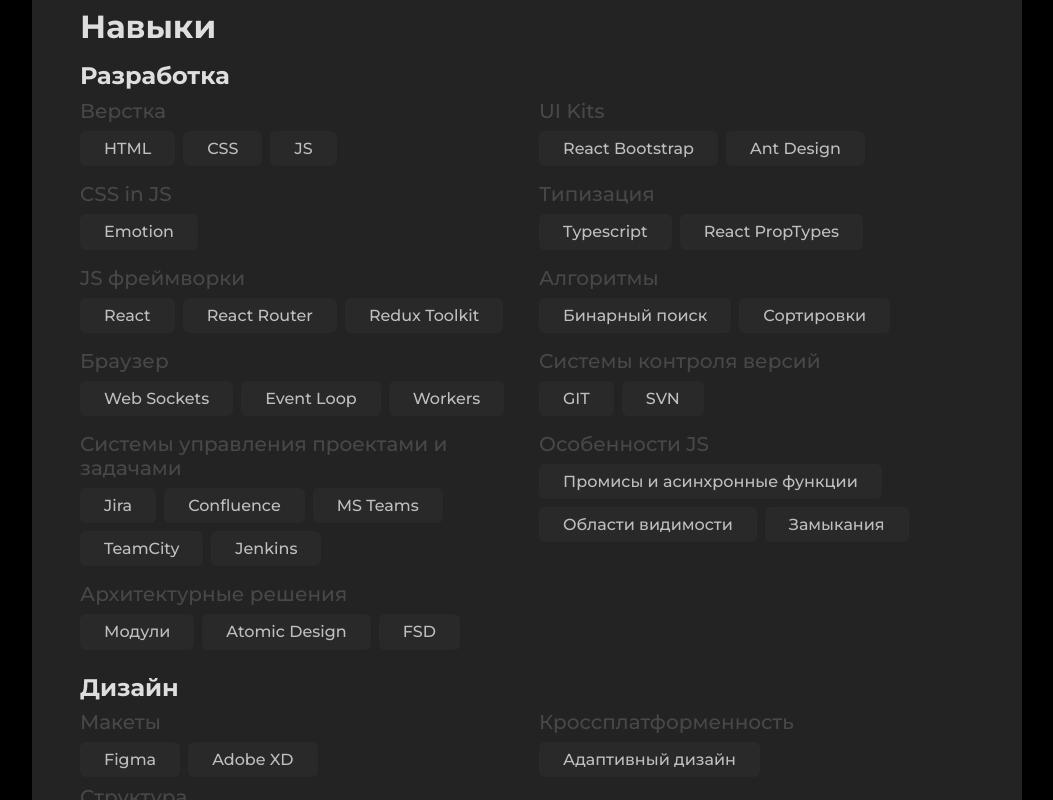
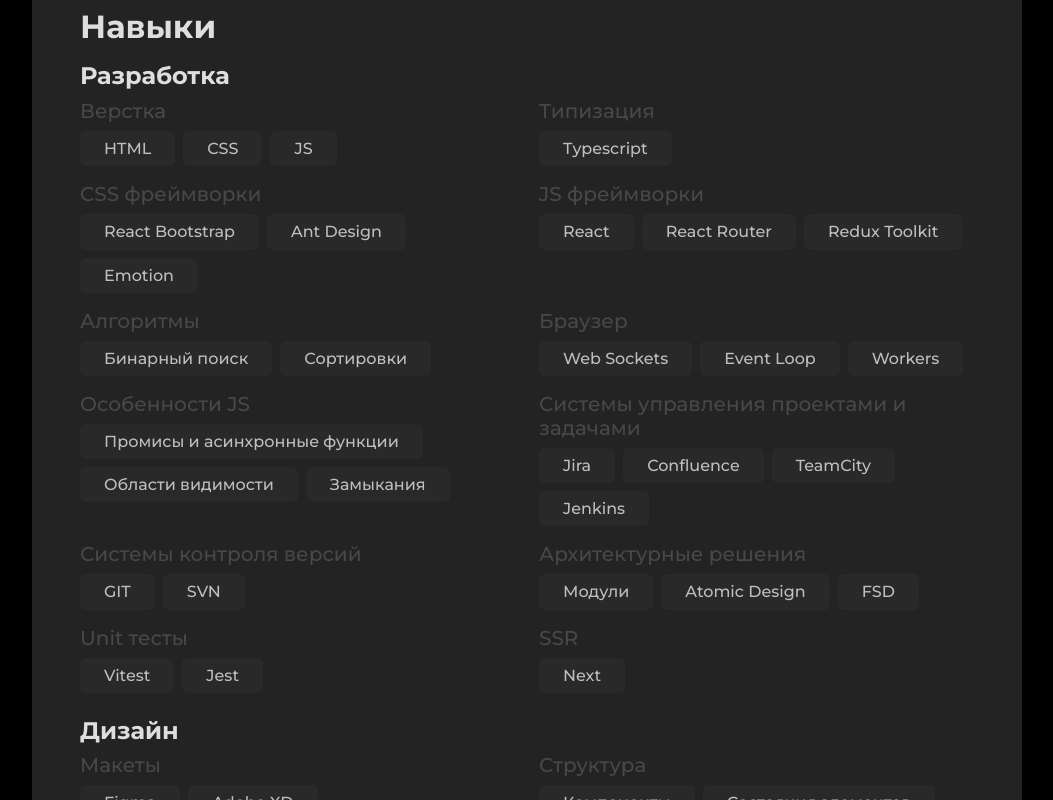
Before and after one commit to LeMane1/react-resume, a React (Create React App) app: page / in a window 1280 px wide. Shown: the part 480-1280 px from the top of the page, without its empty margins (113-1166 px from the left). Built offline with nearby package versions, Linux system fonts and the light colour scheme.

Commit message:
updated skills, updated pdf

```diff
--- a/src/data/constants.js
+++ b/src/data/constants.js
@@ -52,16 +52,12 @@ export const links = [
 export const devSkills = [
 	{ skillBlockTitle: 'Верстка', skills: ['HTML', 'CSS', 'JS'] },
 	{
-		skillBlockTitle: 'UI Kits',
-		skills: ['React Bootstrap', 'Ant Design'],
+		skillBlockTitle: 'Типизация',
+		skills: ['Typescript'],
 	},
 	{
-		skillBlockTitle: 'CSS in JS',
-		skills: ['Emotion'],
-	},
-	{
-		skillBlockTitle: 'Типизация',
-		skills: ['Typescript', 'React PropTypes'],
+		skillBlockTitle: 'CSS фреймворки',
+		skills: ['React Bootstrap', 'Ant Design', 'Emotion'],
 	},
 	{
 		skillBlockTitle: 'JS фреймворки',
@@ -75,30 +71,34 @@ export const devSkills = [
 		skillBlockTitle: 'Браузер',
 		skills: ['Web Sockets', 'Event Loop', 'Workers'],
 	},
-	{ skillBlockTitle: 'Системы контроля версий', skills: ['GIT', 'SVN'] },
-	{
-		skillBlockTitle: 'Системы управления проектами и задачами',
-		skills: ['Jira', 'Confluence', 'MS Teams', 'TeamCity', 'Jenkins'],
-	},
 	{
 		skillBlockTitle: 'Особенности JS',
 		skills: ['Промисы и асинхронныe функции', 'Области видимости', 'Замыкания'],
 	},
 	{
+		skillBlockTitle: 'Системы управления проектами и задачами',
+		skills: ['Jira', 'Confluence', 'TeamCity', 'Jenkins'],
+	},
+	{ skillBlockTitle: 'Системы контроля версий', skills: ['GIT', 'SVN'] },
+	{
 		skillBlockTitle: 'Архитектурные решения',
 		skills: ['Модули', 'Atomic Design', 'FSD'],
+	},
+	{
+		skillBlockTitle: 'Unit тесты',
+		skills: ['Vitest', 'Jest'],
+	},
+	{
+		skillBlockTitle: 'SSR',
+		skills: ['Next'],
 	},
 ]
 
 export const designSkills = [
 	{ skillBlockTitle: 'Макеты', skills: ['Figma', 'Adobe XD'] },
 	{
-		skillBlockTitle: 'Кроссплатформенность',
-		skills: ['Адаптивный дизайн'],
-	},
-	{
 		skillBlockTitle: 'Структура',
-		skills: ['Компоненты', 'Состояния элементов', 'Внутреннее и внешнее'],
+		skills: ['Компоненты', 'Состояния элементов', 'Внутреннее и внешнее', 'Адаптивный дизайн'],
 	},
 ]
 
```
Also changed, not shown: 1 other file (tests, documents, lock files or other folders).
